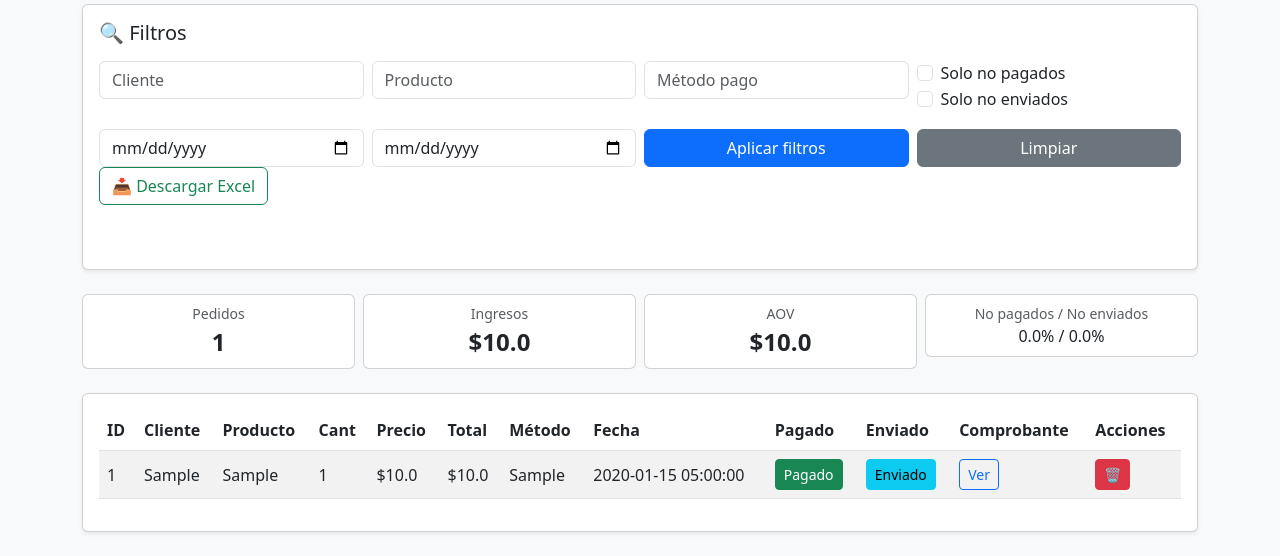
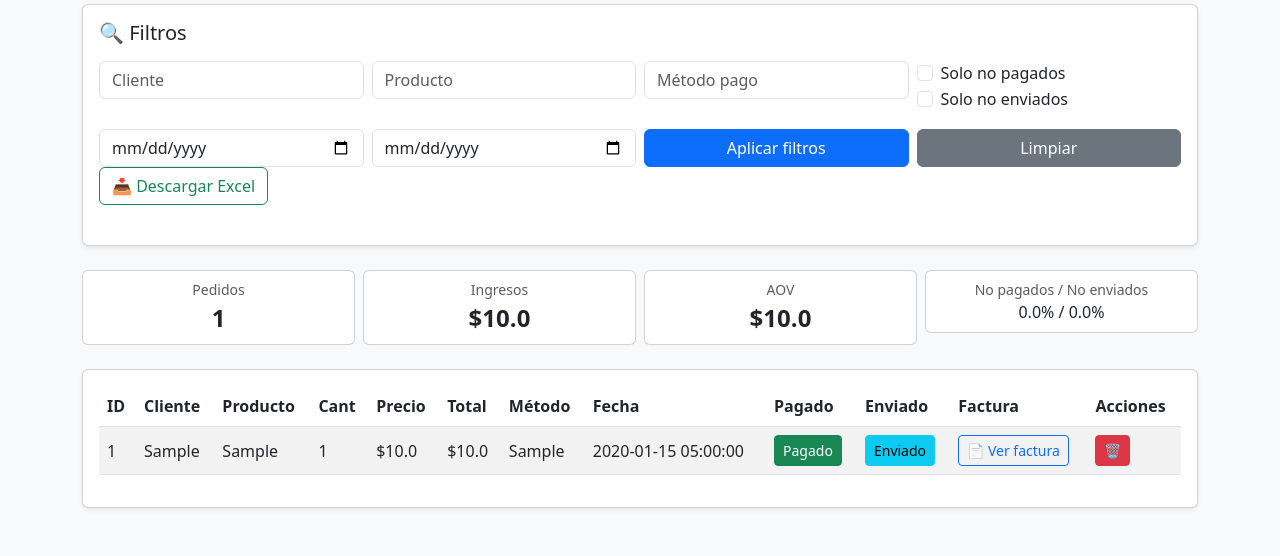
Before and after one commit to WilLunaj/Ventas_web, a Flask app: page / in a window 1280 px wide. Shown: the part 462-1018 px from the top of the page. After the commit the page ends 971 px from the top, so only its background shows below. Run offline with Flask 3, Linux system fonts and the light colour scheme; tables that the repository leaves empty hold one stand-in row (values such as "Sample post"); parts of the project's set-up code (start-up, migrations or seed data) failed here and were passed over.

Commit message:
mejoramiento de html

```diff
--- a/templates/index.html
+++ b/templates/index.html
@@ -73,15 +73,12 @@
             </div>
         </div>
         <div class="mb-4 d-flex justify-content-between">
-    <div class="mb-4 d-flex justify-content-between">
             <div>
                 <a href="{{ url_for('export_xlsx') }}" class="btn btn-outline-success">
                     📥 Descargar Excel
                 </a>
             </div>
         </div>
-</div>
-
     </form>
 
     <!-- KPIs -->
@@ -121,7 +118,7 @@
                         <tr>
                             <th>ID</th><th>Cliente</th><th>Producto</th><th>Cant</th><th>Precio</th>
                             <th>Total</th><th>Método</th><th>Fecha</th>
-                <th>Pagado</th><th>Enviado</th><th>Comprobante</th><th>Acciones</th>
+                            <th>Pagado</th><th>Enviado</th><th>Factura</th><th>Acciones</th>
                         </tr>
                     </thead>
                     <tbody>
@@ -135,6 +132,7 @@
                             <td>${{ v.total }}</td>
                             <td>{{ v.metodo_pago }}</td>
                             <td>{{ v.fecha | local_dt }}</td>
+
                             <td>
                                 <a href="{{ url_for('toggle', venta_id=v.id, campo='pagado') }}" class="btn btn-sm {% if v.pagado %}btn-success{% else %}btn-outline-secondary{% endif %}">Pagado</a>
                             </td>
@@ -142,12 +140,12 @@
                                 <a href="{{ url_for('toggle', venta_id=v.id, campo='enviado') }}" class="btn btn-sm {% if v.enviado %}btn-info{% else %}btn-outline-secondary{% endif %}">Enviado</a>
                             </td>
                             <td>
-                    {% if v.comprobante_path %}
-                    <a href="{{ v.comprobante_path }}" target="_blank" class="btn btn-sm btn-outline-primary">Ver</a>
+                                {% if v.factura_url %}
+                                    <a href="{{ v.factura_url }}" target="_blank" class="btn btn-sm btn-outline-primary">📄 Ver factura</a>
                                 {% else %}
-                    <form action="{{ url_for('upload_comprobante', venta_id=v.id) }}" method="post" enctype="multipart/form-data">
-                        <input type="file" name="file" accept="image/*,application/pdf" class="form-control form-control-sm mb-1">
-                        <button type="submit" class="btn btn-sm btn-outline-primary w-100">Subir</button>
+                                    <form action="{{ url_for('toggle', venta_id=v.id, campo='pagado') }}" method="post" enctype="multipart/form-data">
+                                        <input type="file" name="factura" accept="image/*,application/pdf" class="form-control form-control-sm mb-1">
+                                        <button type="submit" class="btn btn-sm btn-outline-primary w-100">📤 Subir factura</button>
                                     </form>
                                 {% endif %}
                             </td>
@@ -180,12 +178,12 @@
                     <a href="{{ url_for('toggle', venta_id=v.id, campo='pagado') }}" class="btn btn-sm {% if v.pagado %}btn-success{% else %}btn-outline-secondary{% endif %}">Pagado</a>
                     <a href="{{ url_for('toggle', venta_id=v.id, campo='enviado') }}" class="btn btn-sm {% if v.enviado %}btn-info{% else %}btn-outline-secondary{% endif %}">Enviado</a>
                 </div>
-            {% if v.comprobante_path %}
-            <a href="{{ v.comprobante_path }}" target="_blank" class="btn btn-sm btn-outline-primary w-100">📎 Ver comprobante</a>
+                {% if v.factura_url %}
+                    <a href="{{ v.factura_url }}" target="_blank" class="btn btn-sm btn-outline-primary w-100">📄 Ver factura</a>
                 {% else %}
-            <form action="{{ url_for('upload_comprobante', venta_id=v.id) }}" method="post" enctype="multipart/form-data" class="mt-2">
-                <input type="file" name="file" accept="image/*,application/pdf" class="form-control form-control-sm mb-1">
-                <button type="submit" class="btn btn-sm btn-outline-primary w-100">📤 Subir comprobante</button>
+                    <form action="{{ url_for('toggle', venta_id=v.id, campo='pagado') }}" method="post" enctype="multipart/form-data" class="mt-2">
+                        <input type="file" name="factura" accept="image/*,application/pdf" class="form-control form-control-sm mb-1">
+                        <button type="submit" class="btn btn-sm btn-outline-primary w-100">📤 Subir factura</button>
                     </form>
                 {% endif %}
                 <form action="{{ url_for('delete', venta_id=v.id) }}" method="post" class="mt-2" onsubmit="return confirm('¿Eliminar venta?');">
```
Lines whose indentation alone changed are shown as unchanged.
